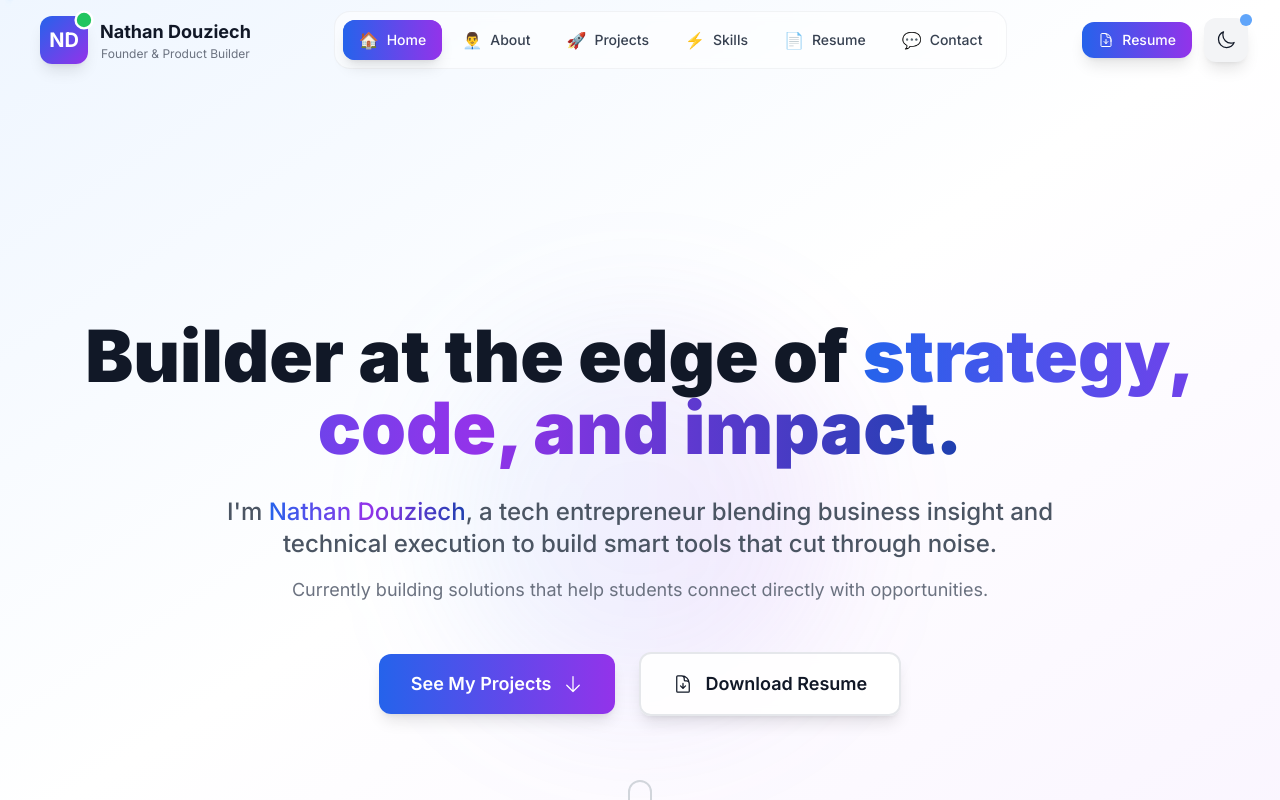
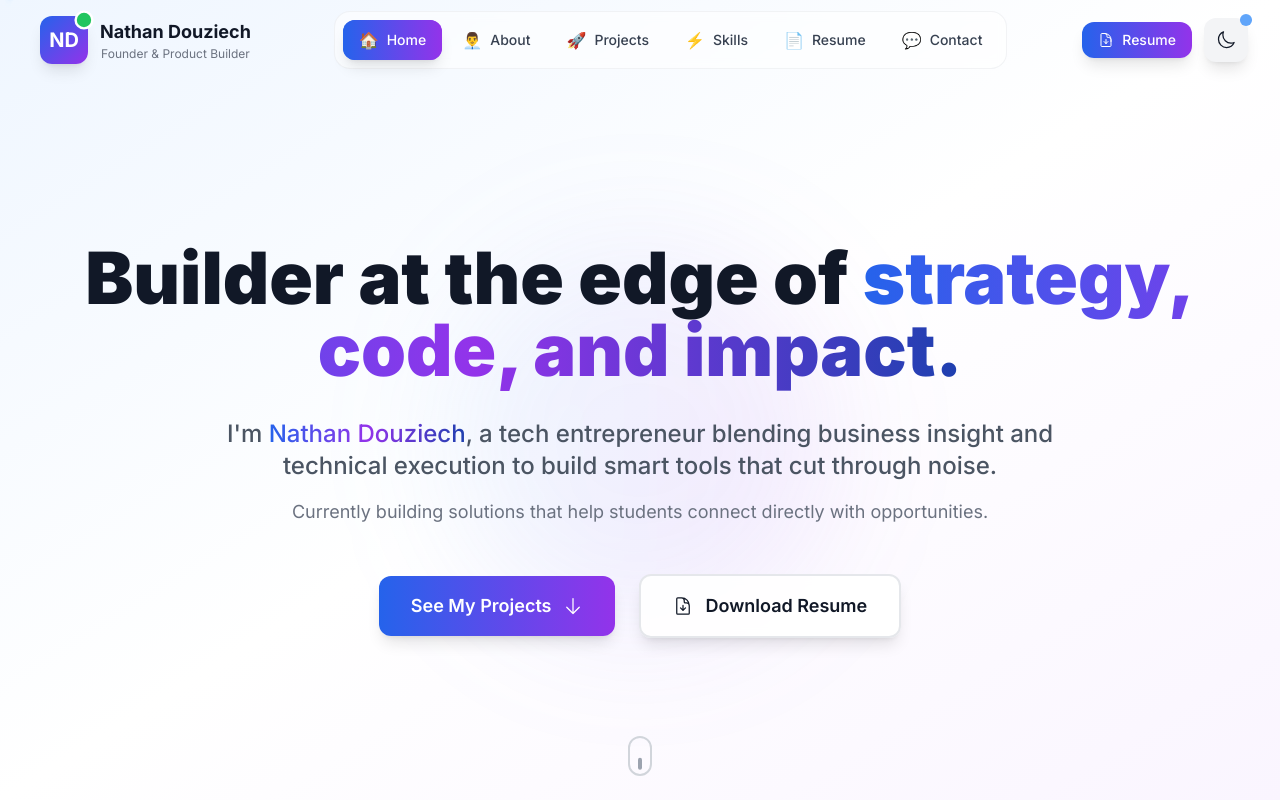
Before and after one commit to Daifukund/nathan-personal-site, a Next.js app in the folder nathan-personal-site/: page / in a window 1280 px wide. Shown: the top 800 px of the page. Built offline with nearby package versions, Linux system fonts and the light colour scheme.

Commit message:
space hero

```diff
--- a/nathan-personal-site/src/components/Hero.tsx
+++ b/nathan-personal-site/src/components/Hero.tsx
@@ -22,9 +22,7 @@
   }
 
   return (
-    <section id="hero" className="relative min-h-screen flex items-center justify-center px-4 sm:px-6 lg:px-8 overflow-hidden pt-32 sm:pt-40 lg:pt-48">
-      {/* Animated Background */}
-      <div className="absolute inset-0 bg-gradient-to-br from-blue-50 via-white to-purple-50 dark:from-gray-900 dark:via-gray-900 dark:to-blue-900/20" />
+    <section id="hero" className="relative min-h-screen flex items-center justify-center px-4 sm:px-6 lg:px-8 overflow-hidden pt-16 sm:pt-18 lg:pt-20">      <div className="absolute inset-0 bg-gradient-to-br from-blue-50 via-white to-purple-50 dark:from-gray-900 dark:via-gray-900 dark:to-blue-900/20" />
 
       {/* Floating Particles */}
       <div className="absolute inset-0 overflow-hidden pointer-events-none">
```
